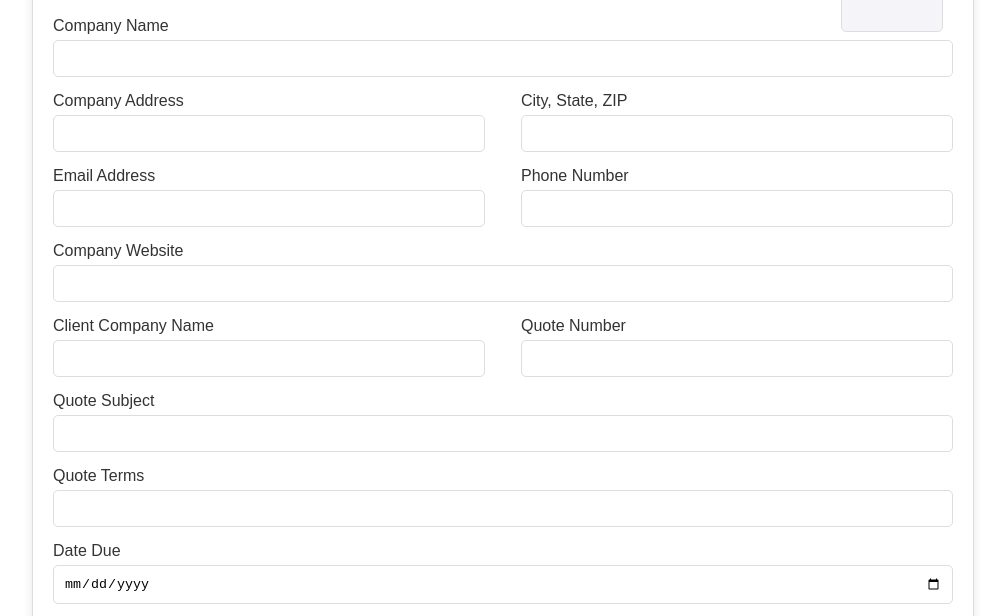
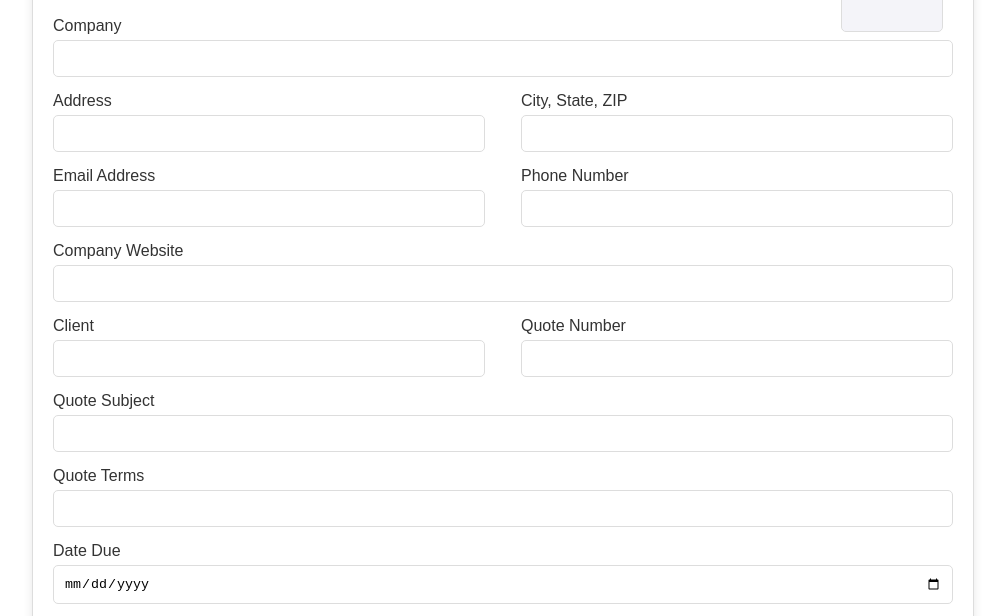
Before and after one commit to RAHULSAINI830/bill-genrator-, a plain HTML site: page HVAC load calulator/index.html in a window 1280 px wide. Shown: the part 142-758 px from the top of the page, without its empty margins (137-1142 px from the left). Drawn offline with nearby package versions, Linux system fonts and the light colour scheme.

Commit message:
Update index.html

```diff
--- a/HVAC load calulator/index.html
+++ b/HVAC load calulator/index.html
@@ -228,12 +228,12 @@
         </div>
 
         <div class="form-group">
-            <label for="companyName">Company Name</label>
+            <label for="companyName">Company</label>
             <input type="text" id="companyName" name="companyName">
         </div>
         <div class="two-column">
             <div class="form-group">
-                <label for="companyAddress">Company Address</label>
+                <label for="companyAddress">Address</label>
                 <input type="text" id="companyAddress" name="companyAddress">
             </div>
             <div class="form-group">
@@ -257,7 +257,7 @@
         </div>
         <div class="two-column">
             <div class="form-group">
-                <label for="clientCompanyName">Client Company Name</label>
+                <label for="clientCompanyName">Client</label>
                 <input type="text" id="clientCompanyName" name="clientCompanyName">
             </div>
             <div class="form-group">
```
